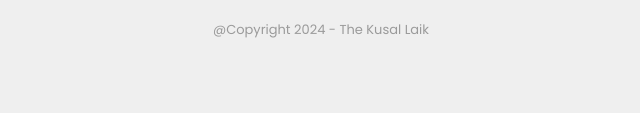
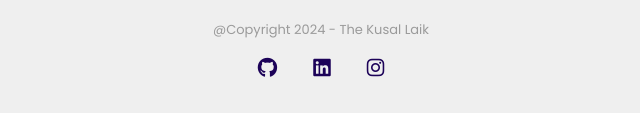
Before and after one commit to kusal002/Social-Media-Clone, a plain HTML site: page index.html in a window 1280 px wide. Shown: the part 3189-3302 px from the top of the page, without its empty margins (319-959 px from the left). Before the commit the page ends 3249 px from the top, so only its background shows below. Drawn offline with Linux system fonts and the light colour scheme.

Commit message:
icon changed

```diff
--- a/index.html
+++ b/index.html
@@ -5,6 +5,7 @@
     <meta charset="UTF-8">
     <meta name="viewport" content="width=device-width, initial-scale=1.0">
     <title>Socialbook</title>
+    <link rel="icon" type="image/x-icon" href="favicon.png">
     <link rel="stylesheet" href="style.css">
     <link rel="preconnect" href="https://fonts.googleapis.com">
     <link rel="preconnect" href="https://fonts.gstatic.com" crossorigin>
@@ -377,6 +378,13 @@
 
     <div class="footer">
         <p>@Copyright 2024 - The Kusal Laik</p>
+        <div id="links">
+            <a href="https://github.com/kusal002" target="main"><i class="fa-brands fa-github"></i></a>
+            <a href="https://www.linkedin.com/in/kusal-laik-16742928a/" target="main"><i
+                    class="fa-brands fa-linkedin"></i></a>
+            <a href="https://www.instagram.com/mellowophile_22?igsh=MWdpZHBwdXQ4bmhoNA==" target="main"><i
+                    class="fa-brands fa-instagram"></i></a>
+        </div>
     </div>
 
     <script src="app.js"></script>
--- a/style.css
+++ b/style.css
@@ -646,6 +646,25 @@ nav{
     left: 0;
 }
 
+#links{
+    display: flex;
+    align-items: center;
+    justify-content: center;
+    cursor: pointer;
+}
+#links a{
+    margin: 10px;
+}
+#links i{
+    font-size: 20px;
+    padding: 8px;
+    cursor: pointer;
+  color: #1c0258;
+}
+#links i:hover{
+    font-size: 25px;
+}
+
 /* -----media query for home page----- */
 
 @media (max-width: 900px){
```
Also changed, not shown: favicon.png (added).
